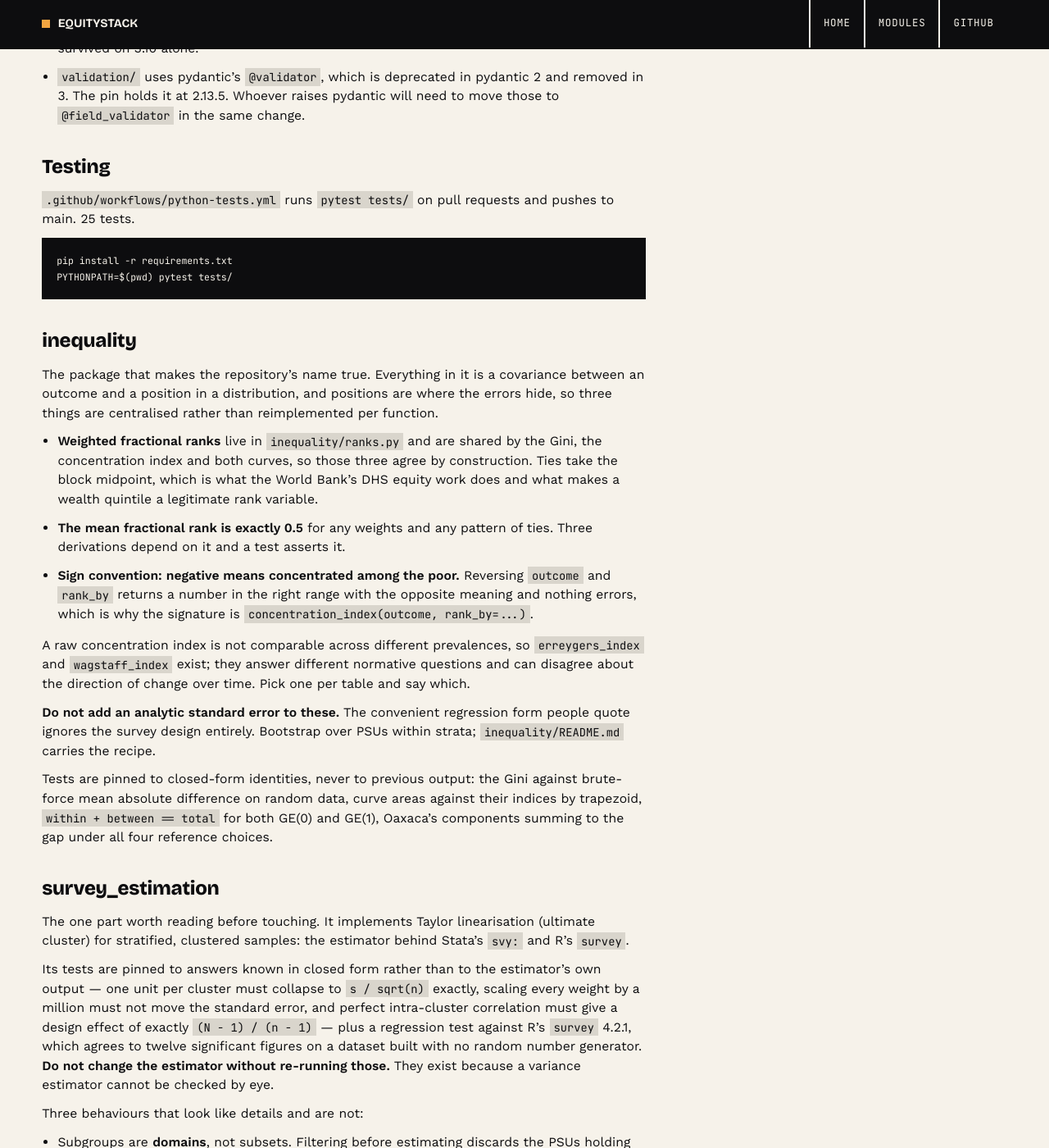
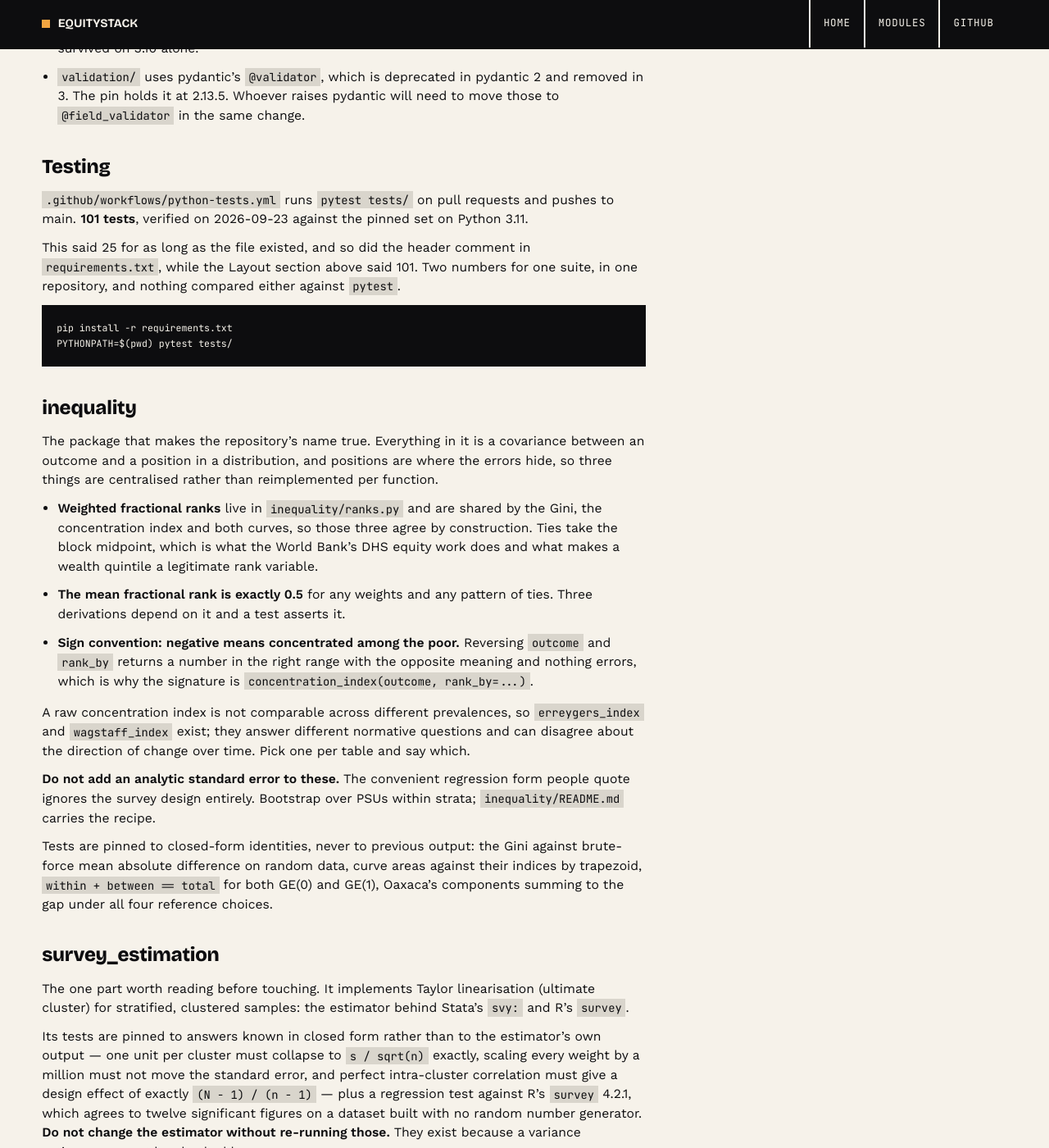
Before and after one commit to Varnasr/EquityStack, a Jekyll site: the page built from CLAUDE.md, in a window 1280 px wide and 1400 px high, scrolled down 849 px. Shown: the whole window at 82% size. Built offline with Jekyll 4.4.1, drawn with Linux system fonts in a browser that asks for light colours; our own code applies the rules of GitHub Pages for plain Markdown files.

Commit message:
Fix the row opacity compounding, and the test count this repo states twice (#29)
Two things, both a number or a rule that nothing checked.

The CSS. `.row span { opacity: .7 }` matched more than the tag it was
written for: `.t` is itself a span wrapping the title and the tag, so
the selector applied to the tag twice (0.7 x 0.7 = 0.49) and to the
title once. On this landing page that put 12 tags at #84827f on
#f6f2ea, 3.43:1 at 10.56px against AA's 4.5:1, and dimmed 12 row titles
that `.row b { font-weight: 600 }` exists to make prominent. Scoped to
`.row .t > span`: tag 6.98:1, title 17.39:1, hover 8.68:1.

assets/css/stack.css is byte-identical across the four stack
repositories by design, so the change lands in all four. Counted before:
InsightStack 18 elements, EquityStack 12, SignalStack 7, FieldStack 0
(different markup on its landing page). After, on all four: 0 serious
or critical axe violations at 1280x900 and 390x844, no overflow.

The test count. CLAUDE.md's Testing section said 25 tests and the
header comment in requirements.txt said 25, while CLAUDE.md's own
Layout section fifteen lines earlier said 101. The suite is 101, run
today against the pinned set on Python 3.11. Two numbers for one suite
in one repository, disagreeing with each other and with pytest, and
nothing compared any of them.

Both corrected to 101, with a line recording that the disagreement was
there and unnoticed. Note the suite still emits pydantic @validator
deprecation warnings, which CLAUDE.md already flags: the pin holds
pydantic at 2.13.5 and @validator is removed in 3, so whoever raises it
moves those to @field_validator in the same change.

Also checked while here: pip-audit over the pinned set reports no known
vulnerabilities. It flags setuptools 79.0.1, which is the venv's own
build tooling and is required by nothing in requirements.txt except
under dev, testing and build extras.


Claude-Session: https://claude.ai/code/session_01MrvR2NXsJFVRCeJZFCPuNL

Co-authored-by: Claude Opus 5 <noreply@anthropic.com>

````diff
--- a/CLAUDE.md
+++ b/CLAUDE.md
@@ -44,7 +44,12 @@ Two things a future session should know:
 ## Testing
 
 `.github/workflows/python-tests.yml` runs `pytest tests/` on pull requests and
-pushes to main. 25 tests.
+pushes to main. **101 tests**, verified on 2026-09-23 against the pinned set on
+Python 3.11.
+
+This said 25 for as long as the file existed, and so did the header comment in
+`requirements.txt`, while the Layout section above said 101. Two numbers for one
+suite, in one repository, and nothing compared either against `pytest`.
 
 ```
 pip install -r requirements.txt
--- a/assets/css/stack.css
+++ b/assets/css/stack.css
@@ -129,7 +129,16 @@ a { color: inherit; text-decoration: none; }
        transition: background .12s, color .12s; }
 .row:hover, .row:focus-visible { background: var(--ink); color: var(--bg); }
 .row b { font-weight: 600; font-size: .95rem; }
-.row span { font-family: var(--mono); font-size: .66rem; opacity: .7; white-space: nowrap; }
+.row span { font-family: var(--mono); font-size: .66rem; white-space: nowrap; }
+/* Opacity belongs on the tag, not on every span in the row. `.t` is itself a
+   span wrapping the title and the tag, so `.row span { opacity: .7 }` applied
+   twice to the tag (0.7 x 0.7 = 0.49) and once to the title. Measured on the
+   InsightStack landing page: the tag came out #84827f on #f6f2ea, 3.43:1 at
+   10.56px, failing AA on 18 elements, and every row title rendered at 70%
+   opacity, which is the opposite of what `.row b { font-weight: 600 }` is for.
+   The comment below already records the same selector doing the same thing to
+   white-space; that was scoped and this was not. */
+.row .t > span { opacity: .7; }
 
 /* --- calculator layout --------------------------------------------------- */
 .calc { display: grid; grid-template-columns: 1.05fr .95fr; gap: 0;
--- a/requirements.txt
+++ b/requirements.txt
@@ -4,7 +4,7 @@
 # failure waiting for a quiet week.
 #
 # Every version below was resolved together and verified on Python 3.11 with the
-# full test suite green (25 tests). Raise them deliberately, together, and re-run
+# full test suite green (101 tests). Raise them deliberately, together, and re-run
 # the suite; do not let a resolver do it silently.
 
 pandas==2.3.3
````
